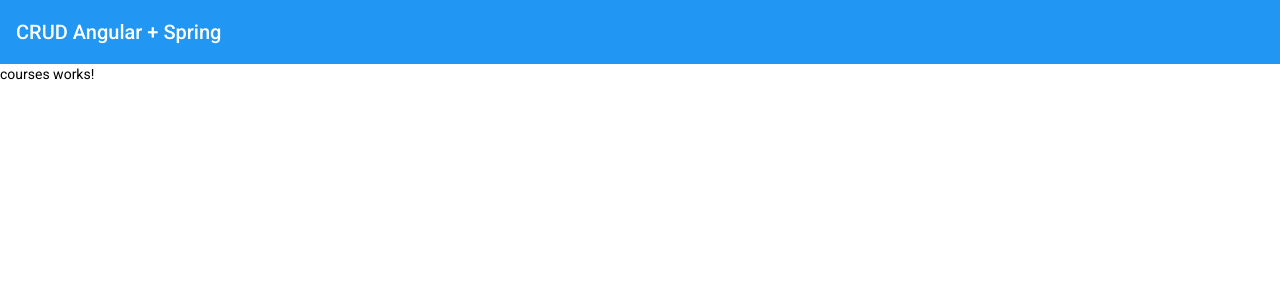
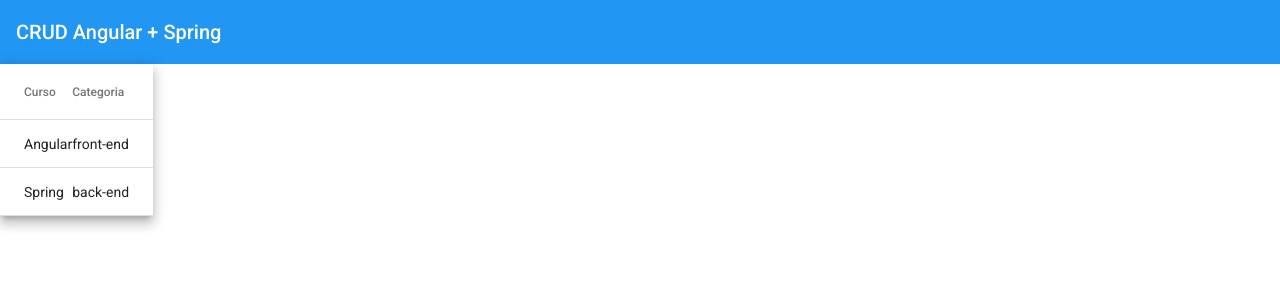
Before and after one commit to matheussgsilva/crud-angular, an Angular app: page /courses in a window 1280 px wide. Shown: the top 300 px of the page. Built offline with nearby package versions, Linux system fonts and the light colour scheme.

Commit message:
Add Table

```diff
--- a/src/app/courses/courses.module.ts
+++ b/src/app/courses/courses.module.ts
@@ -1,5 +1,6 @@
+import { CommonModule } from '@angular/common';
 import { NgModule } from '@angular/core';
-import { CommonModule } from '@angular/common';
+import { MatTableModule } from '@angular/material/table';
 
 import { CoursesRoutingModule } from './courses-routing.module';
 import { CoursesComponent } from './courses/courses.component';
@@ -11,7 +12,8 @@
   ],
   imports: [
     CommonModule,
-    CoursesRoutingModule
+    CoursesRoutingModule,
+    MatTableModule,
   ]
 })
 export class CoursesModule { }
--- a/src/app/courses/courses/courses.component.html
+++ b/src/app/courses/courses/courses.component.html
@@ -1 +1,20 @@
-<p>courses works!</p>
+<table mat-table [dataSource]="courses" class="mat-elevation-z8">
+
+  <!--- Note that these columns can be defined in any order.
+        The actual rendered columns are set as a property on the row definition" -->
+
+  <!-- Name Column -->
+  <ng-container matColumnDef="name">
+    <th mat-header-cell *matHeaderCellDef> Curso </th>
+    <td mat-cell *matCellDef="let course"> {{ course.name }} </td>
+  </ng-container>
+
+  <!-- Category Column -->
+  <ng-container matColumnDef="category">
+    <th mat-header-cell *matHeaderCellDef> Categoria </th>
+    <td mat-cell *matCellDef="let course"> {{ course.category }} </td>
+  </ng-container>
+
+  <tr mat-header-row *matHeaderRowDef="displayedColumns"></tr>
+  <tr mat-row *matRowDef="let row; columns: displayedColumns;"></tr>
+</table>
--- a/src/app/courses/courses/courses.component.ts
+++ b/src/app/courses/courses/courses.component.ts
@@ -1,4 +1,5 @@
 import { Component, OnInit } from '@angular/core';
+import { Course } from '../model/course';
 
 @Component({
   selector: 'app-courses',
@@ -7,6 +8,12 @@
 })
 export class CoursesComponent implements OnInit {
 
+  public courses: Course[] = [
+    {_id: '1', name: 'Angular', category: 'front-end'},
+    {_id: '2', name: 'Spring', category: 'back-end'}
+  ];
+  displayedColumns = ['name', 'category'];
+
   constructor() { }
 
   ngOnInit(): void {
```
